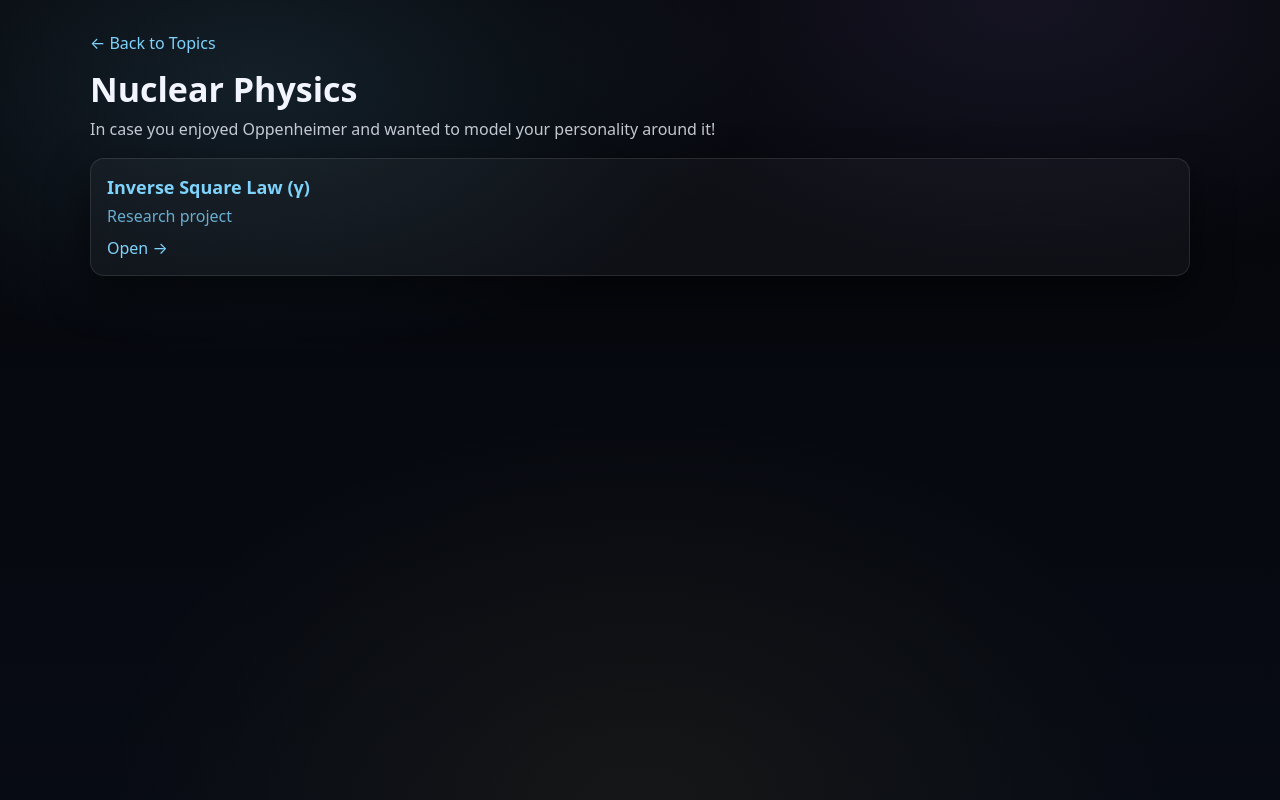
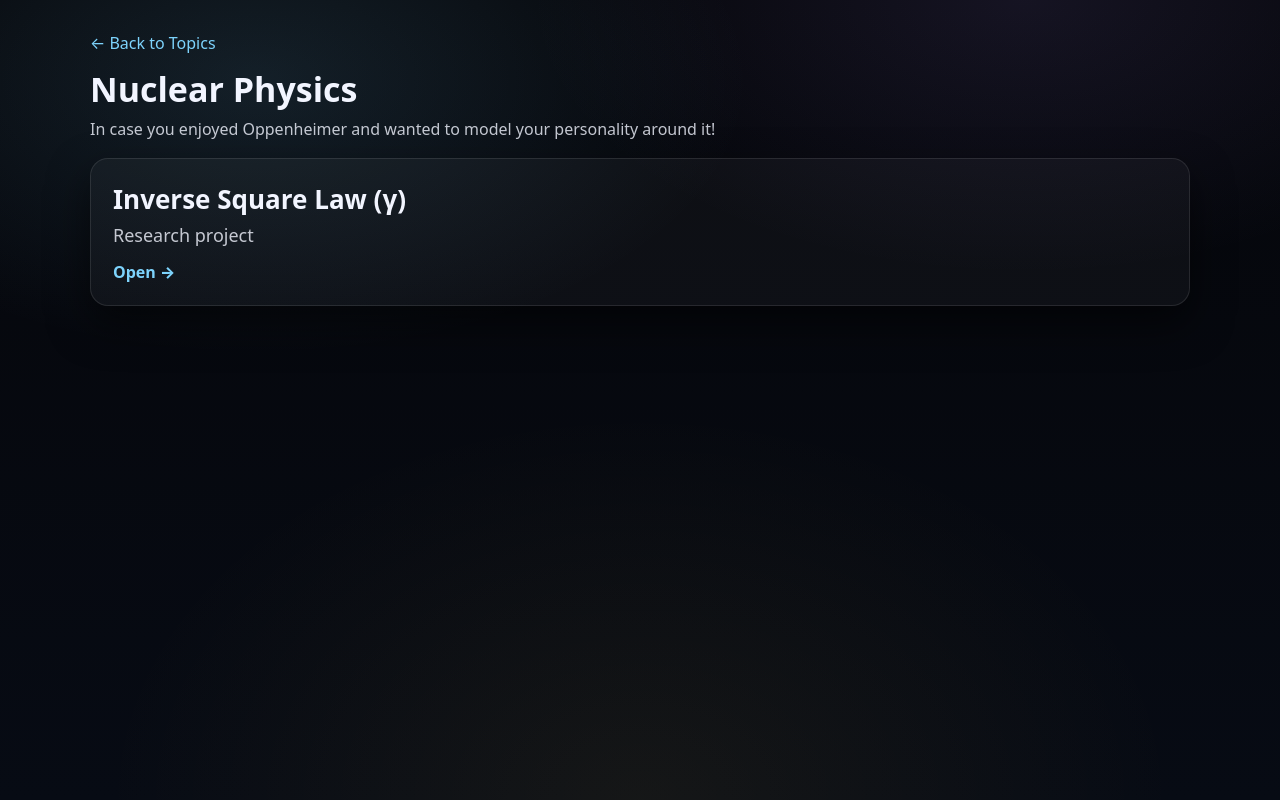
Before and after one commit to 17acs/physics-visualised, a Next.js app: page /topics/nuclear in a window 1280 px wide. Built offline with nearby package versions, Linux system fonts and the light colour scheme.

Commit message:
Refine nuclear topic cards and home page styling

```diff
--- a/app/topics/nuclear/page.tsx
+++ b/app/topics/nuclear/page.tsx
@@ -16,19 +16,35 @@ export default function NuclearTopicPage() {
           marginTop: 18,
         }}
       >
-        <a
-          href="/topics/nuclear/inverse-square"
-          className="card"
-          style={{ padding: 16, display: "block" }}
-        >
-          <div style={{ fontWeight: 900, fontSize: 18 }}>
-            Inverse Square Law (γ)
-          </div>
-          <div style={{ opacity: 0.8, marginTop: 6 }}>
-            Research project
-          </div>
-          <div style={{ marginTop: 10, color: "var(--accent)" }}>Open →</div>
-        </a>
+       <div
+  className="card"
+  style={{
+    padding: 22,
+    display: "block",
+    borderRadius: 18,
+  }}
+>
+  <div style={{ fontWeight: 900, fontSize: 26, marginBottom: 6, }}>
+    Inverse Square Law (γ)
+  </div>
+
+  <div style={{ opacity: 0.8, fontSize: 18, marginBottom: 14 }}>
+    Research project
+  </div>
+
+  <a
+    href="/topics/nuclear/inverse-square"
+    style={{
+      display: "inline-block",
+      color: "var(--accent)",
+      fontWeight: 800,
+      textDecoration: "none",
+    }}
+  >
+    Open →
+  </a>
+</div>
+
       </div>
     </main>
   );
```
